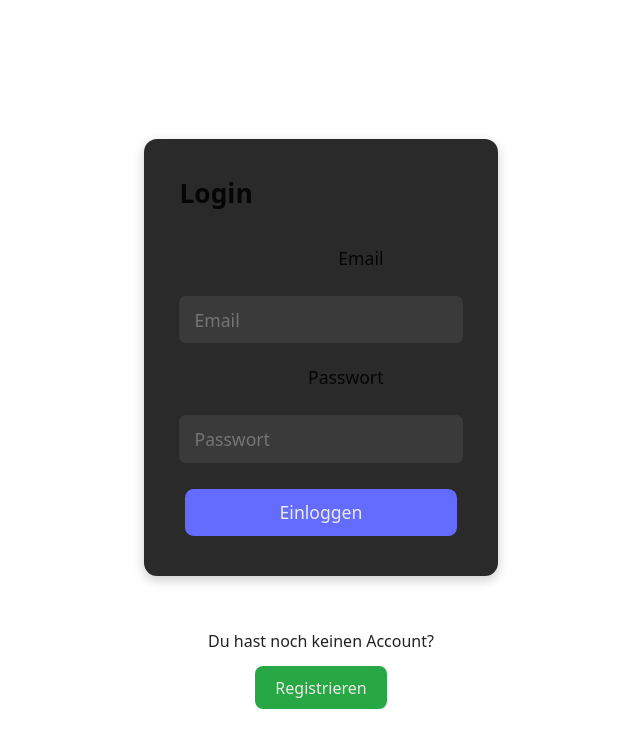
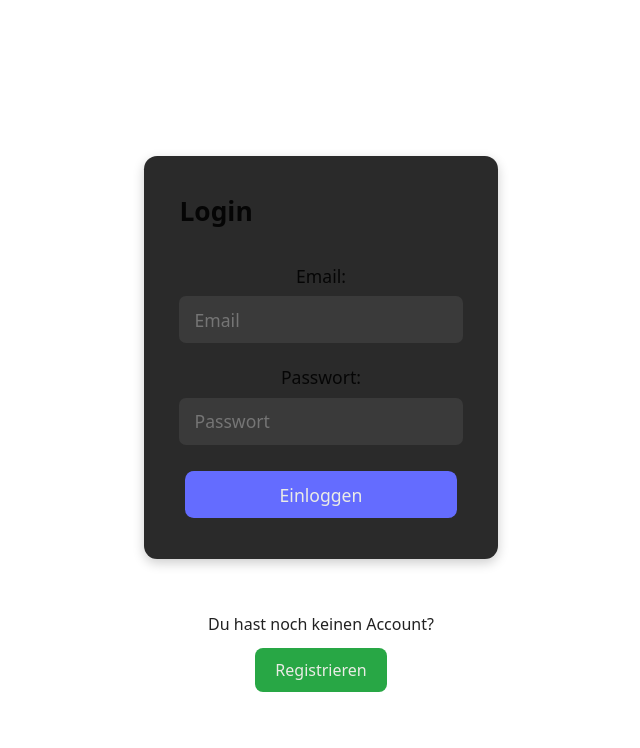
Before and after one commit to Pierro-e/HTWD-SE-shareshop_4B, a Vue app in the folder src/frontend/shareshop_4b/: page / in a window 1280 px wide. Shown: the top 748 px of the page, without its empty margins (319-959 px from the left). Built offline with nearby package versions, Linux system fonts and the light colour scheme.

Commit message:
Login gefixt

```diff
--- a/src/frontend/shareshop_4b/src/components/Login.vue
+++ b/src/frontend/shareshop_4b/src/components/Login.vue
@@ -3,7 +3,7 @@
     <h2>Login</h2>
     <form @submit.prevent="onSubmit">
       <div class="login_email">
-        <label for="email" class="login_block">Email</label>
+        <label for="email" class="login_block">Email: </label>
         <input
           v-model="email"
           type="email"
@@ -13,7 +13,7 @@
         />
       </div>
       <div class="login_pw">
-        <label for="password" class="login_block">Passwort</label>
+        <label for="password" class="login_block">Passwort: </label>
         <input
           v-model="password"
           type="password"
@@ -99,6 +99,14 @@ form {
   gap: 1.2em;
 }
 
+form div {
+  gap: 0;
+}
+
+form label {
+  width: auto;
+}
+
 .login_email,
 .login_pw {
   display: flex;
--- a/src/frontend/shareshop_4b/src/style.css
+++ b/src/frontend/shareshop_4b/src/style.css
@@ -122,8 +122,7 @@ input:focus {
   border: 1px solid #646cff;
 }
 
-/* Formular */
-
+/* Formular (nur gut geeignet, wenn Label: [Textbox]*/
 .form-content {
   display: flex;
   flex-direction: column;
```
